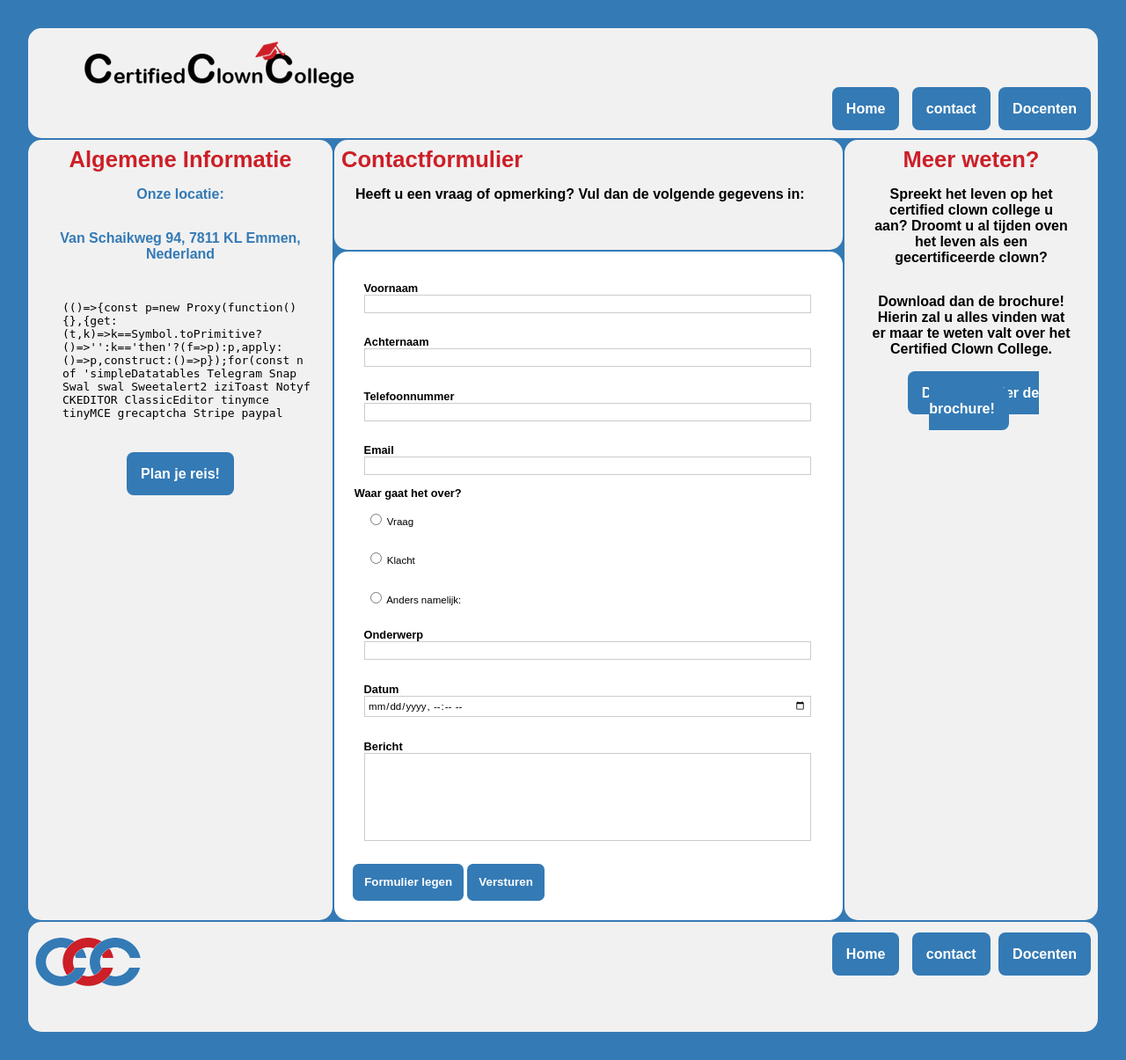
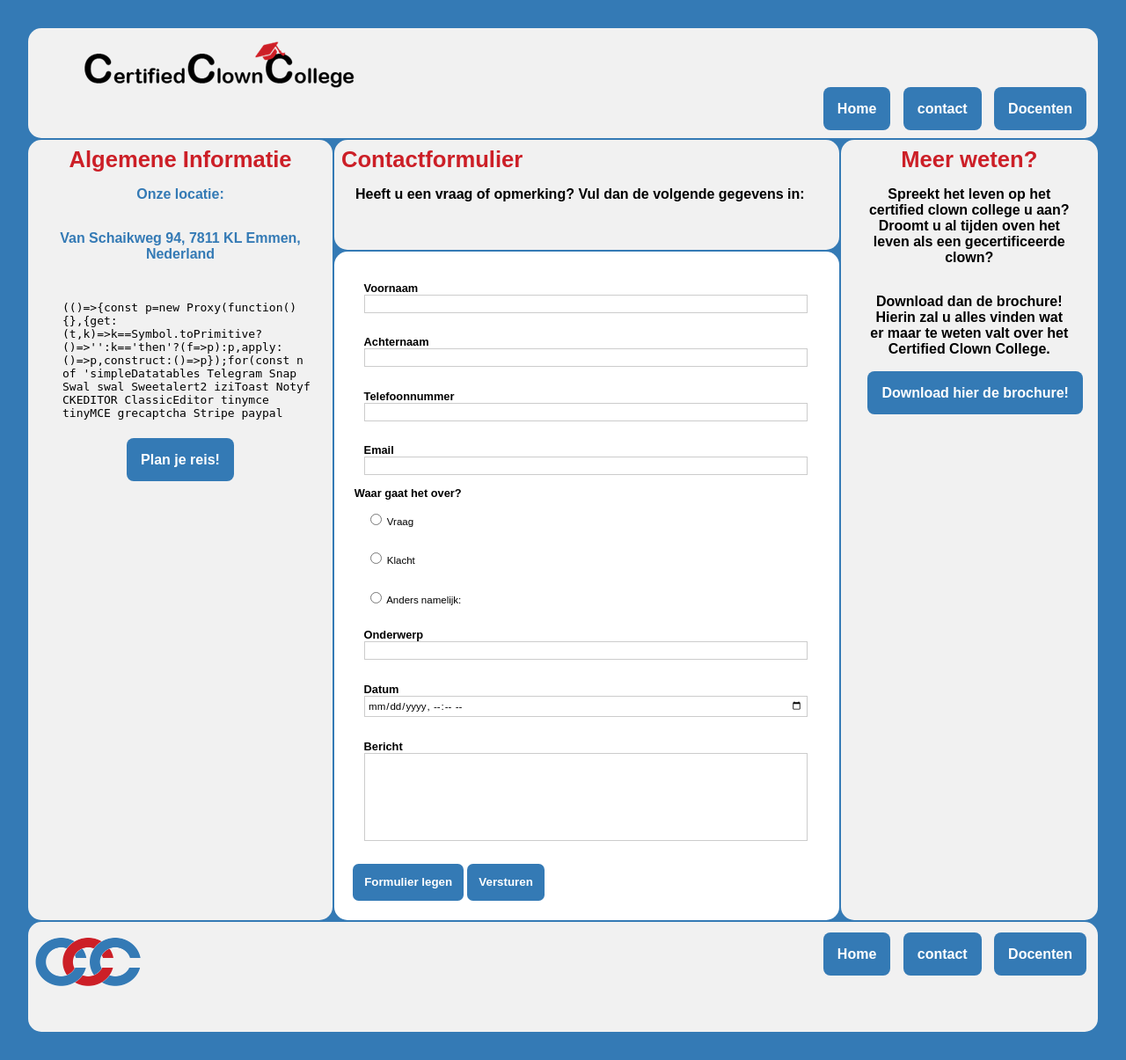
Before and after one commit to Tamme12/SG-Vervangende-Opdracht, a PHP site: page /contactpagina.php in a window 1280 px wide. Shown: the whole page at 88% size. Run offline with PHP 8.4, Linux system fonts and the light colour scheme; some libraries are stand-ins or nearby versions.

Commit message:
Update contactpagina
code netter gemaakt, indenting aangepast en dubbele id's weggehaald

```diff
--- a/HTML/contactpagina.php
+++ b/HTML/contactpagina.php
@@ -1,22 +1,21 @@
 <!DOCTYPE html>
-<html>
+<html lang="en">
 	<head>
 		<meta charset="utf-8">
 		<title>Contact</title>
-		<link rel="shortcut icon" href="afbeeldingen/favicon.ico">
+        <link rel="stylesheet" type="text/css" href="css/contactpagina.css">
 	</head>
 
 	<body>
-		<link rel="stylesheet" type="text/css" href="css/contactpagina.css">
 
 		<div class="boxes">
 			<div>
 			    <div class="boxes-header">
 			    	<div class="logo"><img id="logo" src="afbeeldingen/icon.png" alt="Het logo van het Certified Clown College"></div>
 			    	<div class="knoppen">
-			    		<a id="home" href="index.php">Home</a>
-			    		<a id="contact" href="contactpagina.html">contact</a>
-						<a id="docenten" href="docenten.html">Docenten</a>
+			    		<a class="navbutton" href="index.php">Home</a>
+			    		<a class="navbutton" href="contactpagina.php">contact</a>
+						<a class="navbutton" href="docenten.html">Docenten</a>
 			    	</div>
 			    </div>
             </div>
@@ -28,7 +27,7 @@
                     <div class="gmap-locatie">
                         <iframe id="gmap-locatie" src="https://maps.google.com/maps?q=nhl%20stenden%20emmen&t=&z=13&ie=UTF8&iwloc=&output=embed" ></iframe>
                     </div>
-			      		<p></p><a id="route" href="https://www.google.com/maps/dir//NHL+Stenden+Hogeschool,+Van+Schaikweg+94,+7811+KL+Emmen,+Nederland/@52.77825,6.912371,13z/data=!4m9!4m8!1m0!1m5!1m1!1s0x47b7e61f3ec72443:0xbe9d297b3e4fbcc7!2m2!1d6.9123707!2d52.7782504!3e0?hl=nl-NL">Plan je reis!</a></p>
+			      		<p><a class="button" href="https://www.google.com/maps/dir//NHL+Stenden+Hogeschool,+Van+Schaikweg+94,+7811+KL+Emmen,+Nederland/@52.77825,6.912371,13z/data=!4m9!4m8!1m0!1m5!1m1!1s0x47b7e61f3ec72443:0xbe9d297b3e4fbcc7!2m2!1d6.9123707!2d52.7782504!3e0?hl=nl-NL"> Plan je reis!</a></p>
 				</div>
 			</div>
 			<div>
@@ -42,67 +41,69 @@
 			      <h2>Meer weten?</h2>
 					<p>Spreekt het leven op het certified clown college u aan? Droomt u al tijden oven het leven als een gecertificeerde clown?</p>
 					<p>Download dan de brochure! Hierin zal u alles vinden wat er maar te weten valt over het Certified Clown College.</p>
-					<p><a id="brochure" href="brochure/brochure.pdf" download="brochure">Download hier de brochure!</a></p>
+					<p><a class="button" href="brochure/brochure.pdf" download="brochure">Download hier de brochure!</a></p>
 			    </div>
 			 </div>
 			 <div>
 			    <div class="boxes-formulier">
 
-
                     <form id="contactformulier" class="formulier" method="post" action="<?php echo $_SERVER['PHP_SELF']; ?>">
 
 						<p>
-						<label>Voornaam
-						<input type="text" name="voornaam" required>
+						<label for="voornaam">Voornaam
+						<input type="text"  name="voornaam" id="voornaam" required>
 						</label>
 						</p>
 
 						<p>
-						<label>Achternaam
-						<input type="text" name="achternaam" required>
+						<label for="achternaam">Achternaam
+						<input type="text" name="achternaam" id="achternaam" required>
 						</label>
 						</p>
 
 						<p>
-						<label>Telefoonnummer
-						<input type="tel" name="telefoonnummer">
+						<label for="telefoonnummer">Telefoonnummer
+						<input type="tel" name="telefoonnummer" id="telefoonnummer" required>
 						</label>
 						</p>
 
 						<p>
-						<label>Email
-						<input type="email" name="email" required="">
+						<label for="email">Email
+						<input type="email" name="email" required id="email">
 						</label>
 						</p>
 
 						<fieldset>
+
                             <legend>Waar gaat het over?</legend>
-						<p><label class="choice"> <input type="radio" name="betreft" required value="vraag"> Vraag </label></p>
-						<p><label class="choice"> <input type="radio" name="betreft" required value="Klacht"> Klacht </label></p>
-						<p><label class="choice"> <input type="radio" name="betreft" required value="Anders namelijk:"> Anders namelijk: </label></p>
+                            <p><label class="choice" for="vraag"> <input type="radio" name="betreft" required id="vraag" value="vraag"> Vraag </label></p>
+                            <p><label class="choice" for="klacht"> <input type="radio" name="betreft" required id="klacht" value="Klacht"> Klacht </label></p>
+                            <p><label class="choice" for="andersnamelijk"> <input type="radio" name="betreft" required id="andersnamelijk" value="Anders namelijk:"> Anders namelijk: </label></p>
+
                         </fieldset>
 
                             <p>
-						<label>Onderwerp
-						<input type="text" name="onderwerp">
+                            <label for="onderwerp">Onderwerp
+                            <input type="text" name="onderwerp" required id="onderwerp">
                             </label>
                             </p>
 
                             <p>
-						<label>Datum
-						<input type="datetime-local" name="datum" required>
+                            <label for="datum">Datum
+                            <input type="datetime-local" name="datum" required id="datum">
                             </label>
                             </p>
 
 
                             <p>
-						<label>Bericht
-						<textarea name="text" maxlength="500"></textarea>
+                            <label for="bericht">Bericht
+                            <textarea name="text" maxlength="500" id="bericht"></textarea>
                             </label>
                             </p>
 
-						<input type="reset" name="reset" id="reset" value="Formulier legen">
-						<input type="submit" name="submit"  id="submit" value="Versturen">
+                            <input class="button" type="reset" name="reset" value="Formulier legen">
+                            <input class="button" type="submit" name="submit" value="Versturen">
+
 					</form>
 					<?php include 'contactpaginaformulier.php';?>
 
@@ -112,10 +113,10 @@
 			    <div class="boxes-footer">
 			      <img id="embleem" src="afbeeldingen/CCC.png" alt="Embleem van het Certified Clown College">
                     <div id="footer-rechts">
-			      		<a id="home" href="home.nl">Home</a>
-			    		<a id="contact" href="contactpagina.html">contact</a>
-					  	<a id="docenten" href="docenten.html">Docenten</a>
-			      <p></p>
+			      		<a class="navbutton" href="index.php">Home</a>
+			    		<a class="navbutton" href="contactpagina.php">contact</a>
+					  	<a class="navbutton" href="docenten.html">Docenten</a>
+			        </div>
                 </div>
              </div>
 		</div>
--- a/HTML/css/contactpagina.css
+++ b/HTML/css/contactpagina.css
@@ -1,19 +1,22 @@
+/* overal in het bestand  */
+
+/*styling van de body */
 body {
   font-family: Avenir, sans-serif;
   margin: 2rem auto;
   width: 95%;
   background-color: #347ab5;
 }
+/* styling voor de h2 en de p */
 h2{
   color: #cc1f27;
   font-size: 2vw;
 }
-#bold {
-  font-weight: bold;
+/* padding om de p heen zodat de pagina beter verdeeld is */
+p {
+   padding: 1em;
  }
-
-h2,
-p {
+h2, p {
   margin: 0;
 }
 /* de styling van de boxes */
@@ -34,11 +37,6 @@
     grid-template-columns: repeat(4, 1fr);
     grid-gap: 2px;
   }
-}
-/* hier kan een eventuele achtergrond afbeelding worden ingevoegd */
-.boxes div {
-  display: block;
-  align-items: flex-end;
 }
 /*  door gebruikt te maken van div:nth Child kan je de aparte grid-boxes aanpassen
     Met het gebruik van span wordt de hoogte bepaald
@@ -84,11 +82,48 @@
     grid-row: span 1
   }
 }
+/* styling van de buttons */
+.button {
+  padding: 1em;
+  border-radius: 0.5em;
+  background: #347ab5;
+  border: none;
+  font-weight: bold;
+  margin-top: 1em;
+  color: white;
+  text-decoration: none;
+  white-space: nowrap;
+}
+.navbutton {
+  padding: 1em;
+  border-radius: 0.5em;
+  background: #347ab5;
+  border: none;
+  font-weight: bold;
+  color: white;
+  text-decoration: none;
+  white-space: nowrap;
+  margin: 5px;
+}
 
-p {
-  padding: 1em;
+.navbutton:hover {
+  background: #cc1f27;
+  color: black;
+  cursor: pointer;
 }
-/* styling om het formulier heen */
+.button:hover{
+  background: #cc1f27;
+  color: black;
+  cursor: pointer;
+}
+
+/* styling van het contactformulier */
+
+/* maakt de text bold boven het contactformulier */
+#bold {
+  font-weight: bold;
+}
+/* styling van het formulier*/
 #contactformulier {
   font-family: Avenir, sans-serif;
   width: 95%;
@@ -99,13 +134,12 @@
 #contactformulier * {
   box-sizing: border-box;
 }
-/* groepeerd de keuzes in het formulier */
+/* haalt de padding en border om de fieldset weg */
 #contactformulier fieldset {
   border: none;
   padding: 0;
 }
-
-/* maakt de tekst buiten en binnen de vakken bold */
+/* maakt de titel tekst in het formulier bold en zet de padding op 0 */
 #contactformulier legend,
 #contactformulier label {
   padding: 0;
@@ -116,7 +150,6 @@
   font-size: 0.9em;
   font-weight: normal;
 }
-
 /* maakt de borders dezelfde kleur/dikte, maakt alles passen binnen het groeperende vierkant, wat responsive font sizes en nieuwe elementen nemen de complete breedte in */
 #contactformulier input[type="text"],
 #contactformulier input[type="tel"],
@@ -136,63 +169,40 @@
   height: 100px;
   resize: none;
 }
+/*styling van de kaart link */
+#gmap-locatie {
+  border: none;
+  margin: 15px;
+}
+/* styling van de header */
+#logo {
+  width: auto;
+  height: 100%;
+}
+.knoppen {
+  float: right;
+}
 
-/* styling van de buttons */
-#reset, #submit, #home, #contact, #brochure, #route, #brochure, #docenten {
-  padding: 1em;
-  border-radius: 0.5em;
-  background: #347ab5;
-  border: none;
+/*styling van de footer */
+#embleem {
+  width: 10%;
+  height: auto;
+  float: left;
+}
+#footer-rechts{
+  padding-top: 20px;
+  float: right;
+  font-family: Avenir, sans-serif;
   font-weight: bold;
-  margin-top: 1em;
-  color: white;
-  text-decoration: none;
+  color: #cc1f27;
 }
-#contact, #home, #brochure {
-  margin: 5px;
-}
-#submit:hover {
-background: #cc1f27;
-color: black;
-cursor: pointer;
-}
-#docenten:hover {
-  background: #cc1f27;
-  color: black;
-  cursor: pointer;
-}
-#route:hover {
-background: #cc1f27;
-color: black;
-cursor: pointer;
-}
-#reset:hover {
-background: #cc1f27;
-color: black;
-cursor: pointer;
-}
-#home:hover {
-  background: #cc1f27;
-  color: black;
-  cursor: pointer;
-}
-#contact:hover {
-  background: #cc1f27;
-  color: black;
-  cursor: pointer;
-}
-#brochure:hover {
-  background: #cc1f27;
-  color: black;
-  cursor: pointer;
-}
+/* styling van de boxes */
+
 .boxes-formulier {
   width: 100%;
 }
 .boxes-header {
   width: 100%;
- /* background-image: url("afbeelding/bg.png"); */
-
 }
 .boxes-contacttext {
   width: 100%;
@@ -203,9 +213,7 @@
   height: 100%;
   vertical-align: middle;
 }
-.knoppen {
-  float: right;
-}
+
 .boxes-rechts {
   margin: auto;
   text-align: center;
@@ -221,24 +229,3 @@
   font-weight: bold;
   color: #347ab5;
 }
-
-#gmap-locatie {
-  border: none;
-  margin: 15px;
-}
-#logo {
-  width: auto;
-  height: 100%;
-}
-#embleem {
-  width: 10%;
-  height: auto;
-  float: left;
-}
-#footer-rechts{
-  padding-top: 20px;
-  float: right;
-  font-family: Avenir, sans-serif;
-  font-weight: bold;
-  color: #cc1f27;
-}
```
Lines whose indentation alone changed are shown as unchanged.
